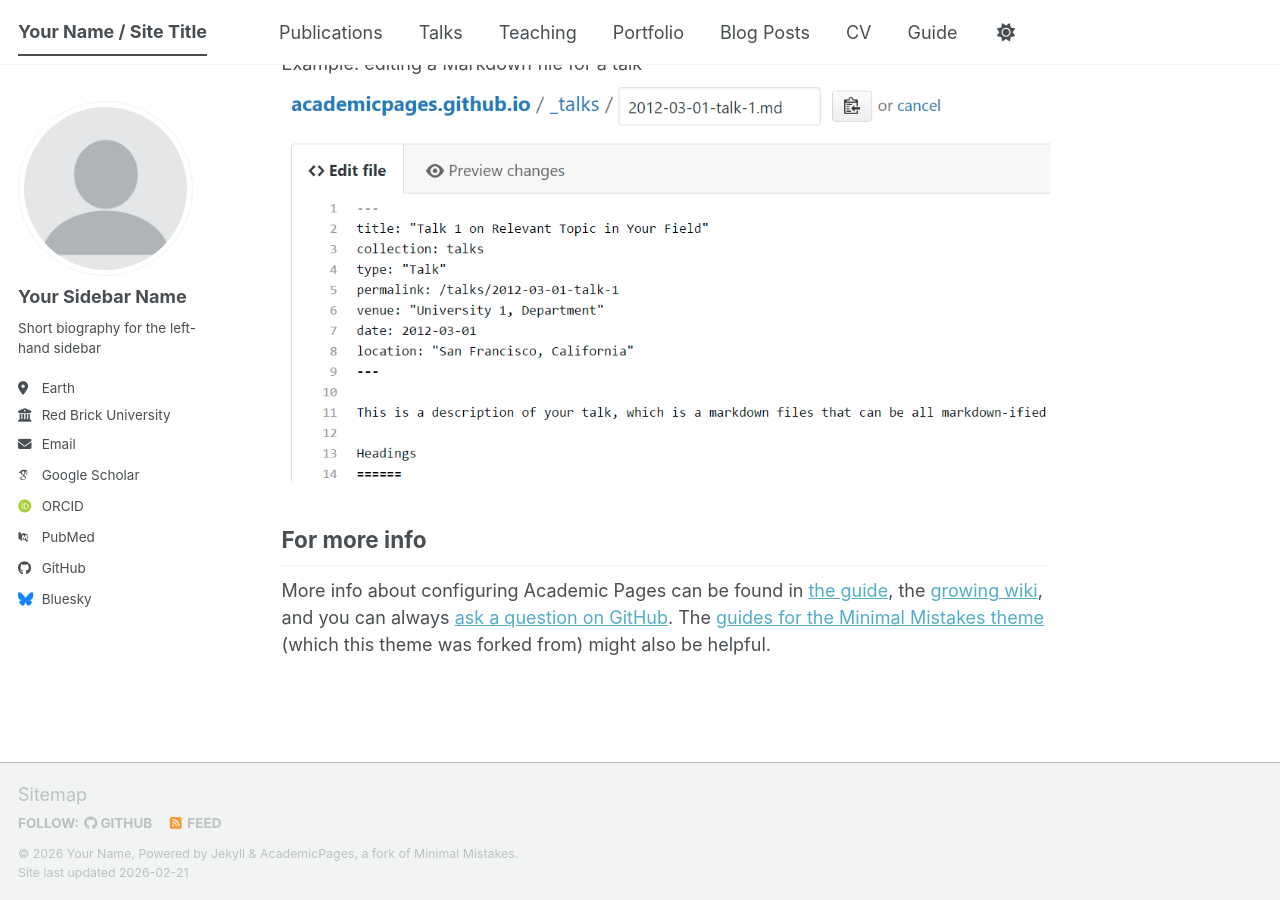
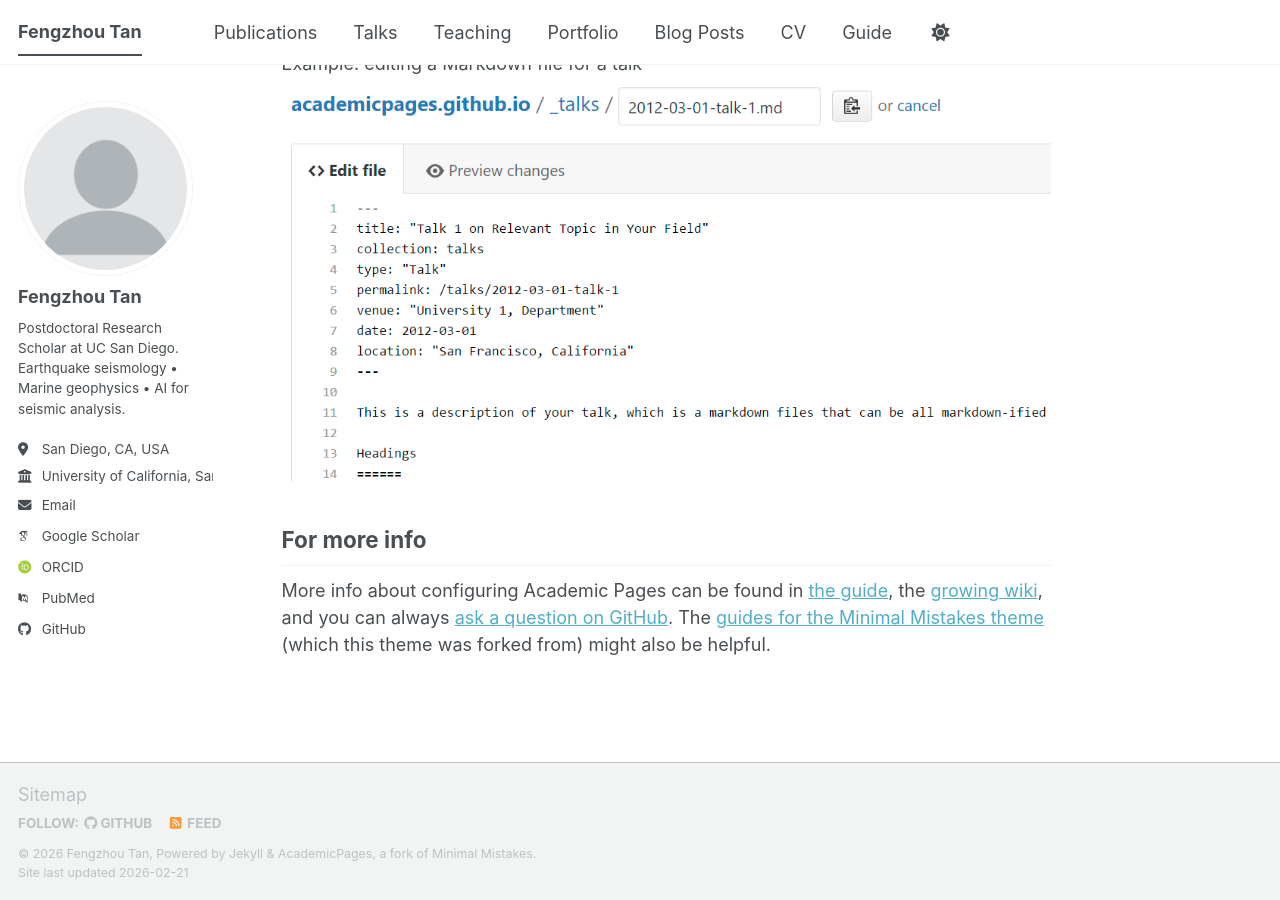
Before and after one commit to tanfengzhou/tanfengzhou.github.io, a Jekyll site: the page built from _pages/about.md, in a window 1280 px wide and 900 px high, scrolled down 2720 px. Built offline with Jekyll 4.4.1, drawn with Linux system fonts in a browser that asks for light colours; some web fonts are replaced; a script bundle is joined from its source files by our own code; library files that are not in the unit come from our copies.

Commit message:
Update _config.yml

```diff
--- a/_config.yml
+++ b/_config.yml
@@ -9,78 +9,76 @@
 # Basic Site Settings
 locale                   : "en-US"
 site_theme               : "default" # The available themes options are "default", "air", "sunrise", "mint", "dirt" and "contrast"
-title                    : "Your Name / Site Title"
+title                    : "Fengzhou Tan"
 title_separator          : "-"
-name                     : &name "Your Name"
-description              : &description "Your Name's academic portfolio"   # Update this with a general description of your site, this is the default if not overridden by a page
-url                      : https://academicpages.github.io # The base hostname & protocol for your site e.g. "https://[your GitHub username].github.io",
-                                                           # or if you already have some other page hosted on Github then use "https://[your GitHub username].github.io/[Your Repo Name]"
+name                     : &name "Fengzhou Tan"
+description              : &description "Academic homepage of Fengzhou Tan (earthquake seismology, marine geophysics, and AI methods)."
+url                      : https://tanfengzhou.github.io
 baseurl                  : "" # the subpath of your site, e.g. "/blog"
-repository               : "academicpages/academicpages.github.io"
+repository               : "tanfengzhou/tanfengzhou.github.io"
 
 # Site Author - The following control what appear as part of the author content on the side bar.
 #               If a field is blank the icon and link will not appear, otherwise it will be shown.
 #               Additional customization can be done by editing /_includes/author-profile.html
 author:
   # Biographic information
-  avatar           : "profile.png"
-  name             : "Your Sidebar Name"
-  pronouns         : # example: "she/her"
-  bio              : "Short biography for the left-hand sidebar"
-  location         : "Earth"
-  employer         : "Red Brick University"
-  uri              : # URL
-  email            : "none@example.org"
+  avatar           : "profile.png"  # After uploading your headshot, set to "/images/headshot.jpg"
+  name             : "Fengzhou Tan"
+  pronouns         :
+  bio              : "Postdoctoral Research Scholar at UC San Diego. Earthquake seismology • Marine geophysics • AI for seismic analysis."
+  location         : "San Diego, CA, USA"
+  employer         : "University of California, San Diego (UCSD)"
+  uri              :
+  email            : "fengzhou.tan@gmail.com"
 
   # Academic websites
-  academia         : # URL
-  arxiv            : # URL - Update with the correct link to your profile
-  googlescholar    : "https://scholar.google.com/citations?user=PS_CX0AAAAAJ"
-  inspire-hep      : # URL
-  impactstory      : # URL
-  orcid            : "https://orcid.org/yourorcidurl"
-  semantic         : # URL
-  ssrn             : # URL
-  pubmed           : "https://www.ncbi.nlm.nih.gov/pubmed/?term=john+snow"
-  researchgate     : # URL
-  scopus           : # URL
-  zotero           : # URL
-
+  academia         :
+  arxiv            :
+  googlescholar    : ""  # paste your Google Scholar profile URL here when ready
+  inspire-hep      :
+  impactstory      :
+  orcid            : ""  # paste your ORCID URL here when ready (e.g., https://orcid.org/0000-0000-0000-0000)
+  semantic         :
+  ssrn             :
+  pubmed           : ""  # usually not needed for geophysics; keep blank
+  researchgate     :
+  scopus           :
+  zotero           :
 
   # Repositories and software development
-  bitbucket        : # Username - Update with your username on the site
-  codepen          : # Username
-  dribbble         : # Username
-  github           : "academicpages"
-  kaggle           : # Username
-  stackoverflow    : # User number or user number and name (i.e., use "1" or "1/jeff-atwood")
+  bitbucket        :
+  codepen          :
+  dribbble         :
+  github           : "tanfengzhou"
+  kaggle           :
+  stackoverflow    :
 
   # Social media
-  artstation       : # Username
-  bluesky          : "bsky.app" # Replace this with you Bluesky username
-  facebook         : # Username
-  flickr           : # Username
-  foursquare       : # Username
-  goodreads        : # Username
-  google_plus      : # Username
-  keybase          : # Username
-  instagram        : # Username
-  lastfm           : # Username
-  linkedin         : # Username
-  mastodon         : # URL
-  medium           : # URL
-  pinterest        : # Username
-  soundcloud       : # Username
-  steam            : # Username
-  telegram         : # URL
-  tumblr           : # Username
-  twitter          : # Username for X / Twitter
-  vine             : # Username
-  weibo            : # Username
-  wikipedia        : # Username
-  xing             : # Username
-  youtube          : # Username
-  zhihu            : # Username
+  artstation       :
+  bluesky          :
+  facebook         :
+  flickr           :
+  foursquare       :
+  goodreads        :
+  google_plus      :
+  keybase          :
+  instagram        :
+  lastfm           :
+  linkedin         :
+  mastodon         :
+  medium           :
+  pinterest        :
+  soundcloud       :
+  steam            :
+  telegram         :
+  tumblr           :
+  twitter          :
+  vine             :
+  weibo            :
+  wikipedia        :
+  xing             :
+  youtube          :
+  zhihu            :
 
 # Publication Category - The following the list of publication categories and their headings
 publication_category:
@@ -128,13 +126,11 @@
   hide                   : false     # change to true to hide the RSS feed in the footer
   path                   : # blank (default) uses feed.xml
 
-
 # SEO Related
 google_site_verification :
 bing_site_verification   :
 alexa_site_verification  :
 yandex_site_verification :
-
 
 # Social Sharing
 twitter:
@@ -152,13 +148,11 @@
   name                   : # If the user or organization name differs from the site's name
   links: # An array of links to social media profiles
 
-
 # Analytics
 analytics:
   provider               :  "false" # false (default), "google", "google-universal", "google-analytics-4", "custom"
   google:
     tracking_id          :
-
 
 # Reading Files
 include:
@@ -198,14 +192,12 @@
 encoding: "utf-8"
 markdown_ext: "markdown,mkdown,mkdn,mkd,md"
 
-
 # Conversion
 markdown: kramdown
 highlighter: rouge
 lsi: false
 excerpt_separator: "\n\n"
 incremental: false
-
 
 # Markdown Processing
 kramdown:
@@ -217,7 +209,6 @@
   toc_levels: 1..6
   smart_quotes: lsquo,rsquo,ldquo,rdquo
   enable_coderay: false
-
 
 # These settings control the types of collections used by the template
 collections:
@@ -233,7 +224,6 @@
   talks:
     output: true
     permalink: /:collection/:path/
-
 
 # These settings control how pages and collections are included in the site
 defaults:
@@ -291,19 +281,16 @@
       author_profile: true
       share: true
 
-
 # Sass/SCSS
 sass:
   sass_dir: _sass
   style: compressed # https://sass-lang.com/documentation/file.SASS_REFERENCE.html#output_style
 
-
 # Outputting
 permalink: /:categories/:title/
 # paginate: 5 # amount of posts to show
 # paginate_path: /page:num/
-timezone: Etc/UTC # https://en.wikipedia.org/wiki/List_of_tz_database_time_zones
-
+timezone: America/Los_Angeles
 
 # Plugins
 plugins:
@@ -323,38 +310,15 @@
   - jekyll-redirect-from
   - jemoji
 
-
 # Archives
-#  Type
-#  - GitHub Pages compatible archive pages built with Liquid ~> type: liquid (default)
-#  - Jekyll Archives plugin archive pages ~> type: jekyll-archives
-#  Path (examples)
-#  - Archive page should exist at path when using Liquid method or you can
-#    expect broken links (especially with breadcrumbs enabled)
-#  - <base_path>/tags/my-awesome-tag/index.html ~> path: /tags/
-#  - <base_path/categories/my-awesome-category/index.html ~> path: /categories/
-#  - <base_path/my-awesome-category/index.html ~> path: /
 category_archive:
   type: liquid
   path: /categories/
 tag_archive:
   type: liquid
   path: /tags/
-# https://github.com/jekyll/jekyll-archives
-# jekyll-archives:
-#   enabled:
-#     - categories
-#     - tags
-#   layouts:
-#     category: archive-taxonomy
-#     tag: archive-taxonomy
-#   permalinks:
-#     category: /categories/:name/
-#     tag: /tags/:name/
-
 
 # HTML Compression
-# - https://jch.penibelst.de/
 compress_html:
   clippings: all
   ignore:
```
